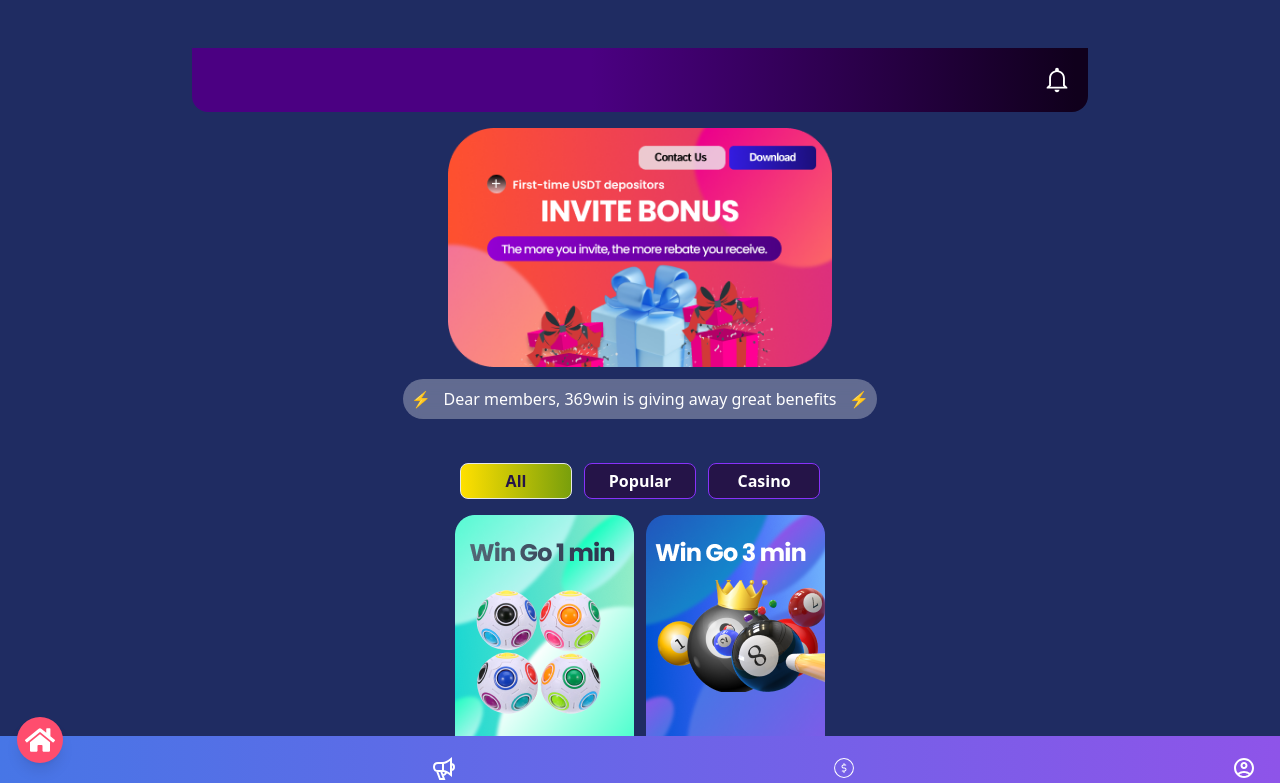
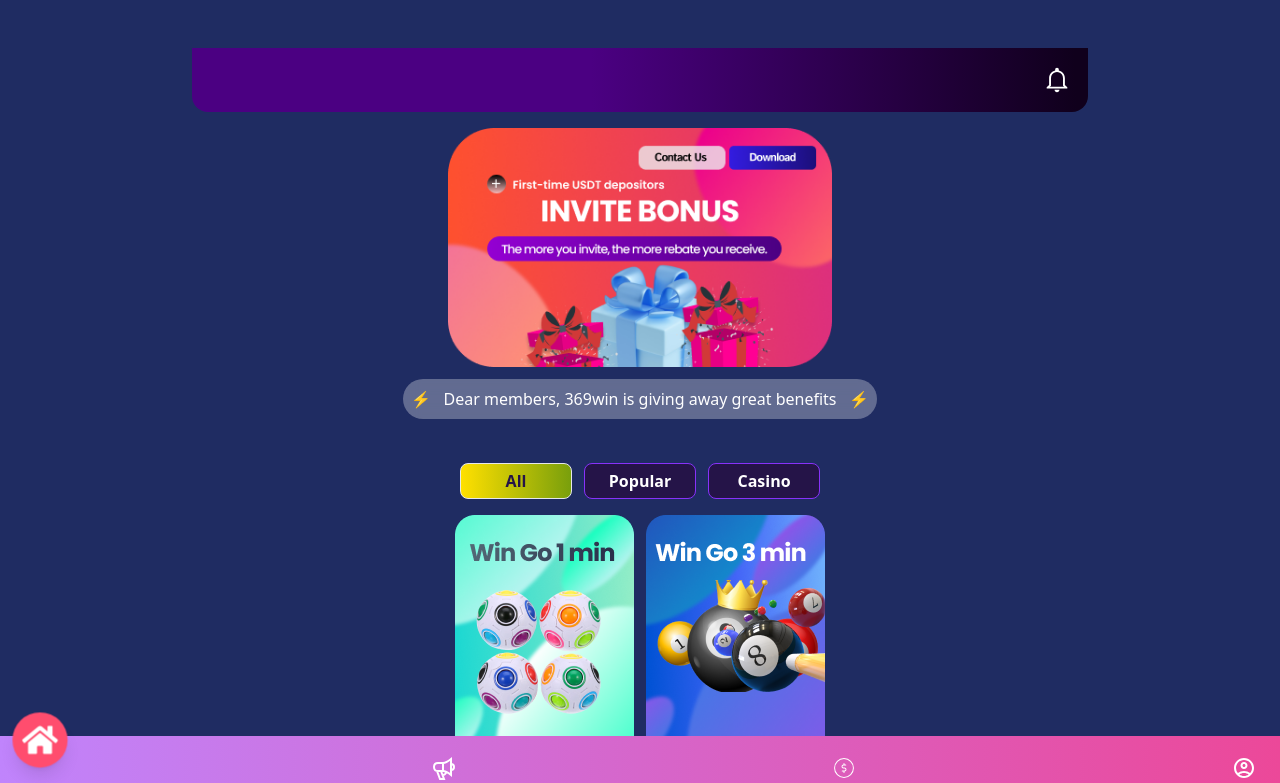
Before and after one commit to team-IGORAZA/color-trading-frontend, a React (Vite) app: page / in a window 1280 px wide. Shown: the top 783 px of the page. Built offline with nearby package versions, Linux system fonts and the light colour scheme.

Commit message:
change: added frmaer otion stylingin bottom navbar

```diff
--- a/package.json
+++ b/package.json
@@ -11,6 +11,7 @@
   },
   "dependencies": {
     "daisyui": "^4.12.10",
+    "framer-motion": "^11.3.19",
     "react": "^18.3.1",
     "react-dom": "^18.3.1",
     "react-icons": "^5.2.1",
--- a/src/Components/BottomNavbar.tsx
+++ b/src/Components/BottomNavbar.tsx
@@ -4,6 +4,7 @@
 import { MdOutlineAccountCircle } from "react-icons/md";
 import { useNavigate } from "react-router-dom";
 import { useState } from "react";
+import { motion } from "framer-motion";
 
 export default function BottomNavbar() {
     const [selectedIcon, setSelectedIcon] = useState(0);
@@ -22,23 +23,33 @@
     };
 
     return (
-        <nav className="flex fixed z-50 bottom-0 bottom-bg w-full h-16 items-center justify-between px-4">
+        <nav className="flex fixed z-50 bottom-0 bottom-bg w-full h-16 items-center justify-between px-4 bg-gradient-to-r from-purple-400 to-pink-500">
             {navLinks.map((data, index) => (
-                <div key={data.label} className="flex flex-col items-center ">
-                    <button
+                <div key={data.label} className="flex flex-col items-center">
+                    <motion.button
                         onClick={() => handleClick(data.link, index)}
+                        initial={{ y: 0 }}
+                        animate={index === selectedIcon ? { y: -16, scale: 1.2 } : { y: 0, scale: 1 }}
+                        transition={{ type: "spring", stiffness: 300 }}
                         className={`${
                             index === selectedIcon
-                                ? "bg-[#FF4D6E] -translate-y-4 shadow-lg"
-                                : "text-white"
+                                ? "bg-[#FF4D6E] shadow-lg"
+                                : "bg-transparent"
                         } p-2 rounded-full transition-all duration-300 ease-in-out`}
                     >
-                        <span className={`text-2xl ${index === selectedIcon && "text-3xl"} text-white }`}>
+                        <motion.span className={`text-2xl ${index === selectedIcon ? "text-3xl" : ""} text-white`}>
                             {data.icon}
-                        </span>
-                    </button>
+                        </motion.span>
+                    </motion.button>
                     {index === selectedIcon && (
-                        <span className="text-white font-bold">{data.label}</span>
+                        <motion.span
+                            initial={{ opacity: 0 }}
+                            animate={{ opacity: 1 }}
+                            transition={{ duration: 0.3 }}
+                            className="text-white font-bold"
+                        >
+                            {data.label}
+                        </motion.span>
                     )}
                 </div>
             ))}
```
Also changed, not shown: 1 other file (tests, documents, lock files or other folders).
